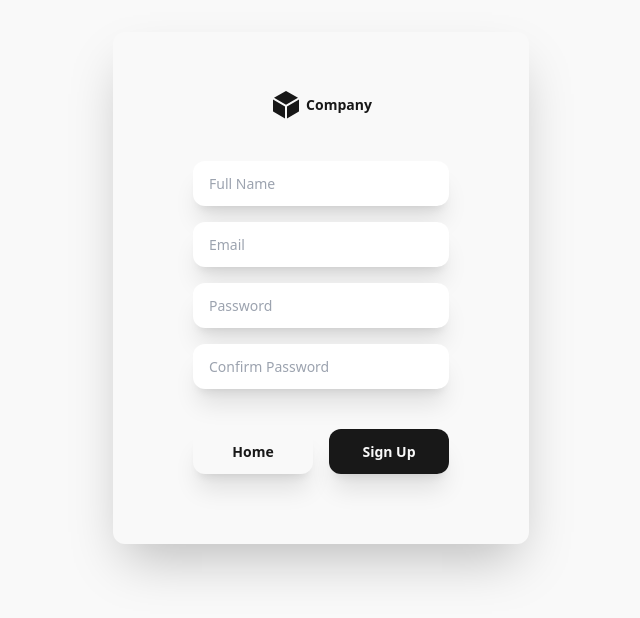
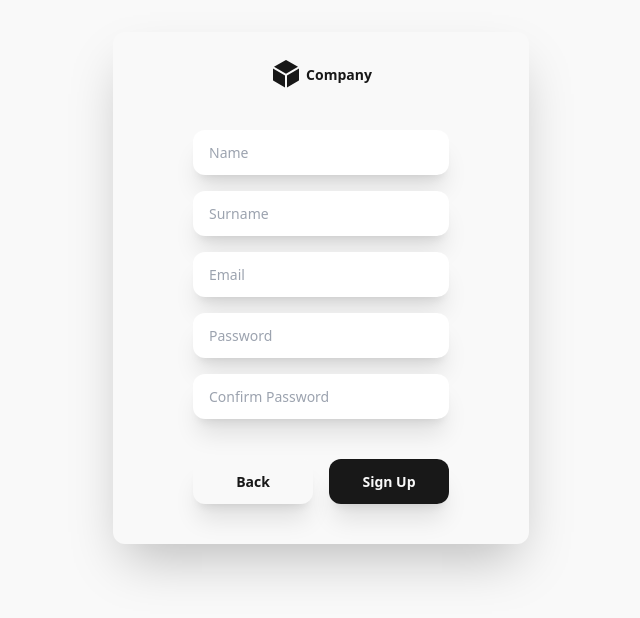
Before and after one commit to Template-For-Projects/Vue3-Tailwind-Template, a Vue app: page /sign-in in a window 1280 px wide. Shown: the part 112-730 px from the top of the page, without its empty margins (319-959 px from the left). Built offline with nearby package versions, Linux system fonts and the light colour scheme.

Commit message:
FIXED: signin

```diff
--- a/src/views/Signin.vue
+++ b/src/views/Signin.vue
@@ -11,6 +11,7 @@ const email = ref('');
 const password = ref('');
 const confirmPassword = ref('');
 const name = ref('');
+const surname = ref('');
 const errorMessage = ref('');
 
 const handleSignin = async () => {
@@ -74,7 +75,11 @@ const handleSignin = async () => {
     <form class="w-64" @submit.prevent="handleSignin">
       <div class="mb-4">
         <input class="w-full text-dark-gray px-4 py-3 rounded-xl shadow-xl focus:outline-none" v-model="name"
-          type="text" placeholder="Full Name" required>
+          type="text" placeholder="Name" required>
+      </div>
+      <div class="mb-4">
+        <input class="w-full text-dark-gray px-4 py-3 rounded-xl shadow-xl focus:outline-none" v-model="surname"
+          type="text" placeholder="Surname" required>
       </div>
       <div class="mb-4">
         <input class="w-full text-dark-gray px-4 py-3 rounded-xl shadow-xl focus:outline-none" v-model="email"
@@ -102,7 +107,7 @@ const handleSignin = async () => {
            transition-all duration-300 ease-in-out
            hover:text-white group hover:shadow-none" type="submit">
           <router-link to="/">
-            <span class="relative z-10">Home</span>
+            <span class="relative z-10">Back</span>
             <div
               class="absolute inset-0 bg-black-gray shadow-inner-strong transform -translate-x-full group-hover:translate-x-0 transition-transform duration-500 ease-in-out">
             </div>
```
